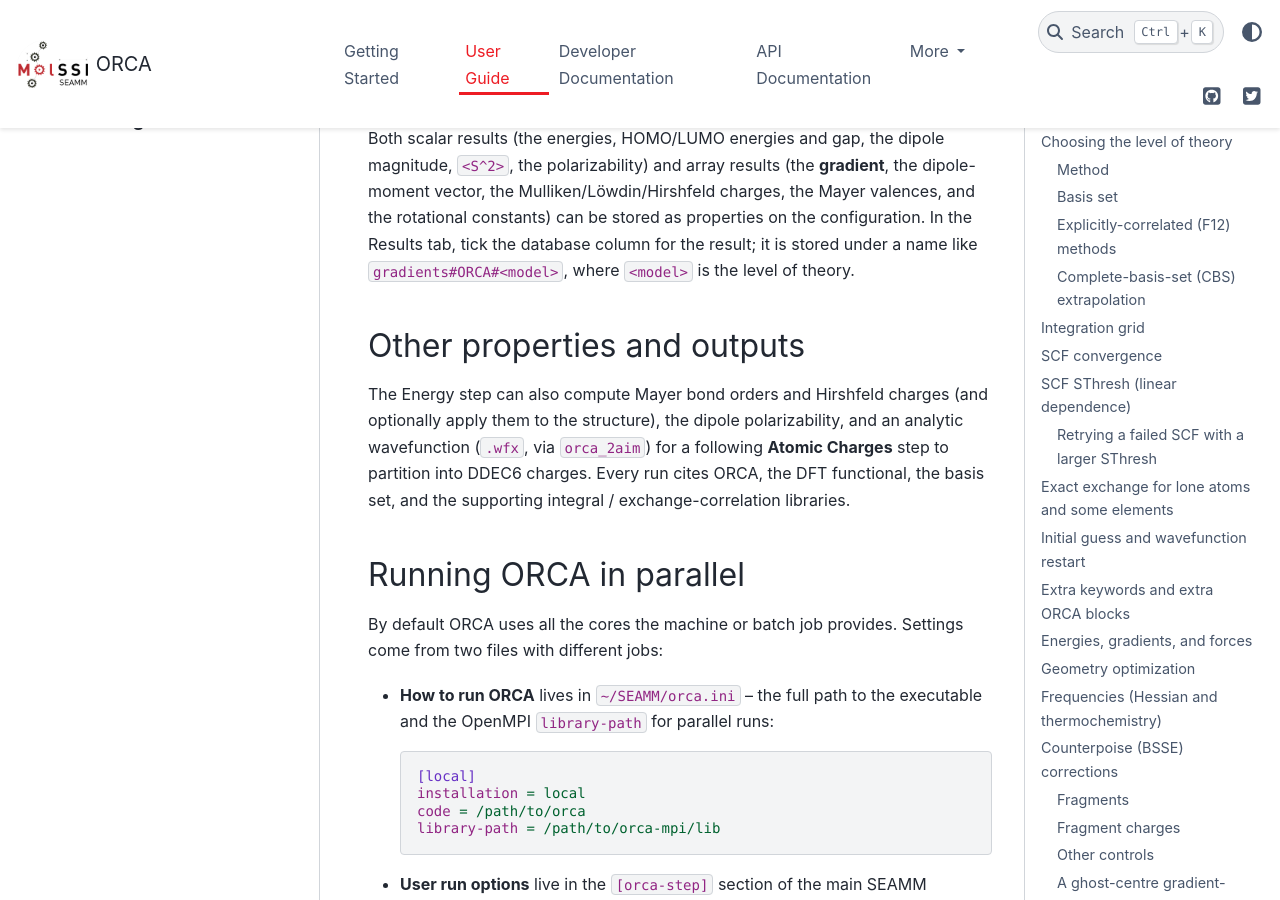
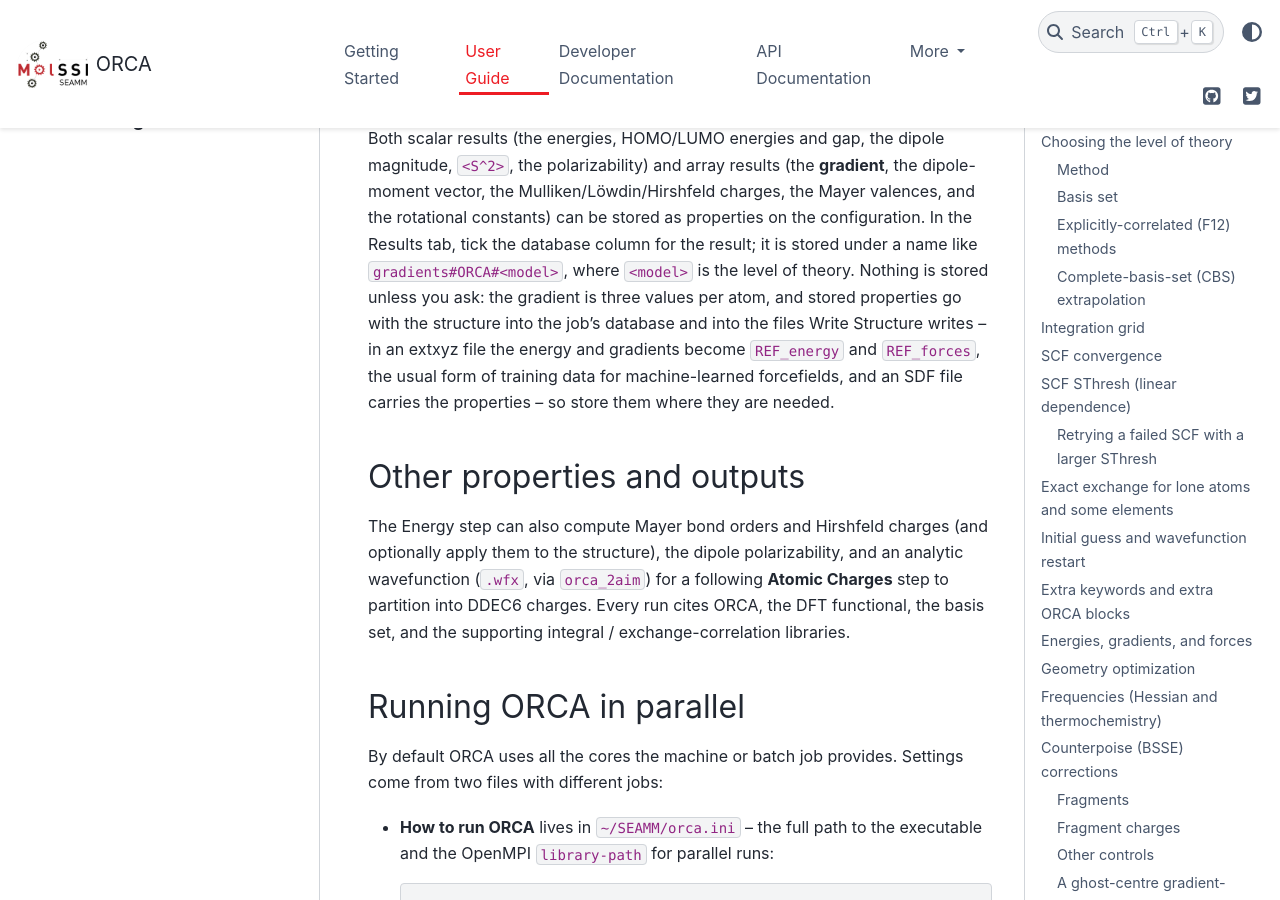
Before and after one commit to molssi-seamm/orca_step, a Sphinx documentation site: the page built from docs/user_guide/index.rst, in a window 1280 px wide and 900 px high, scrolled down 16840 px. Built offline with Sphinx 7.4.7 and the PyData theme 0.15.4, drawn with Linux system fonts in a browser that asks for light colours; pages that are not in the unit, such as notebooks, are missing from menus.

Commit message:
Say in the help what storing the energy and gradients adds
Paul (10-21): storing stays opt-in; the help should say what it adds.

Co-Authored-By: Claude Opus 5.5 <noreply@anthropic.com>

```diff
--- a/HISTORY.rst
+++ b/HISTORY.rst
@@ -1,6 +1,12 @@
 =======
 History
 =======
+2026.10.21 -- Internal: what storing results adds, in the help
+    * The help for the results and the user guide now say that nothing is stored by
+      default, and that storing the energy and gradients adds them to the
+      configuration -- three values per atom for the gradients -- and that Write
+      Structure then writes them, e.g. as REF_energy and REF_forces in an extxyz file.
+
 2026.10.19.1 -- Bugfix: parallel ORCA used InfiniBand where a module set it
     * A parallel ORCA run is on one node and uses shared memory, not InfiniBand, since
       on a busy node InfiniBand (UCX) fails. With 'installation = modules', loading
--- a/docs/user_guide/index.rst
+++ b/docs/user_guide/index.rst
@@ -691,7 +691,12 @@ the dipole-moment vector, the Mulliken/Löwdin/Hirshfeld charges, the Mayer
 valences, and the rotational constants) can be stored as properties on the
 configuration. In the Results tab, tick the database column for the result; it
 is stored under a name like ``gradients#ORCA#<model>``, where ``<model>`` is the
-level of theory.
+level of theory. Nothing is stored unless you ask: the gradient is three values per
+atom, and stored properties go with the structure into the job's database and into
+the files Write Structure writes -- in an extxyz file the energy and gradients become
+``REF_energy`` and ``REF_forces``, the usual form of training data for
+machine-learned forcefields, and an SDF file carries the properties -- so store them
+where they are needed.
 
 Other properties and outputs
 ============================
```
Also changed, not shown: 1 other file.
